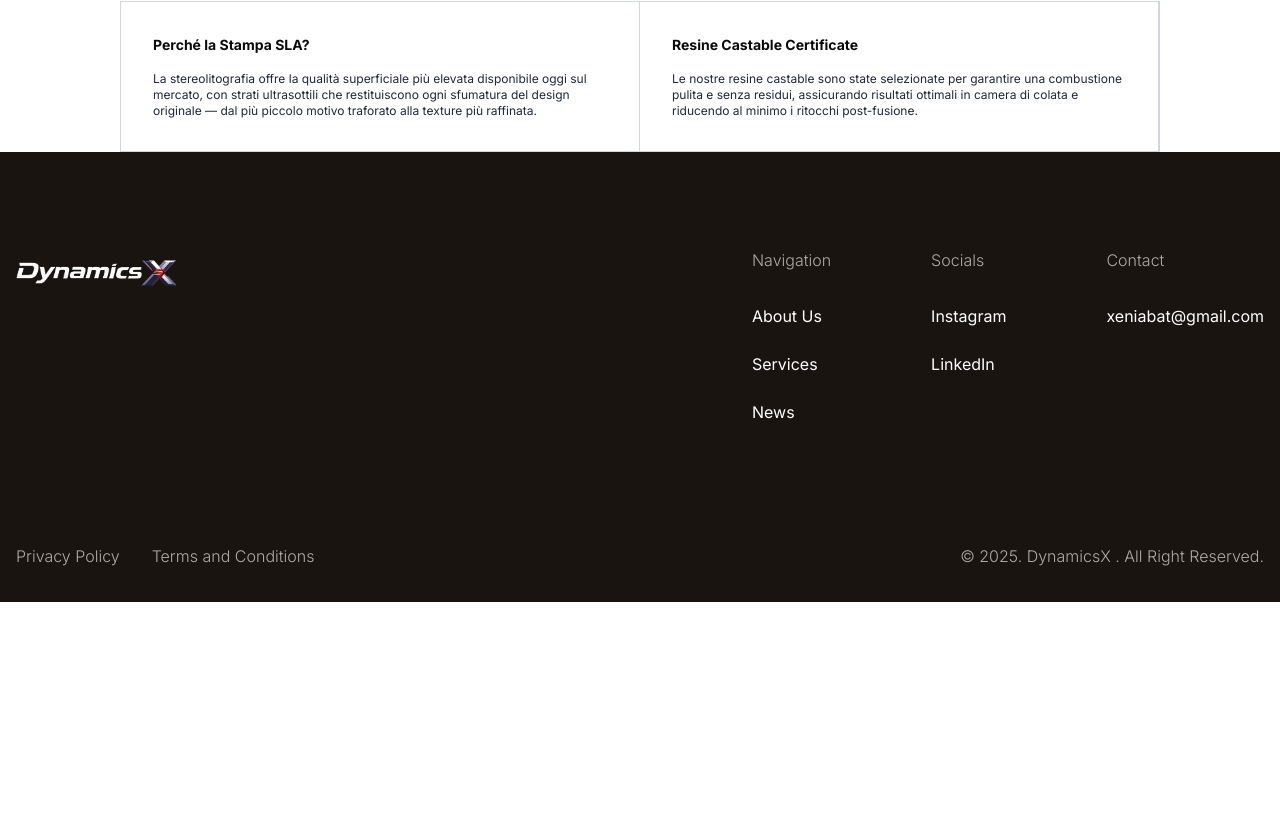
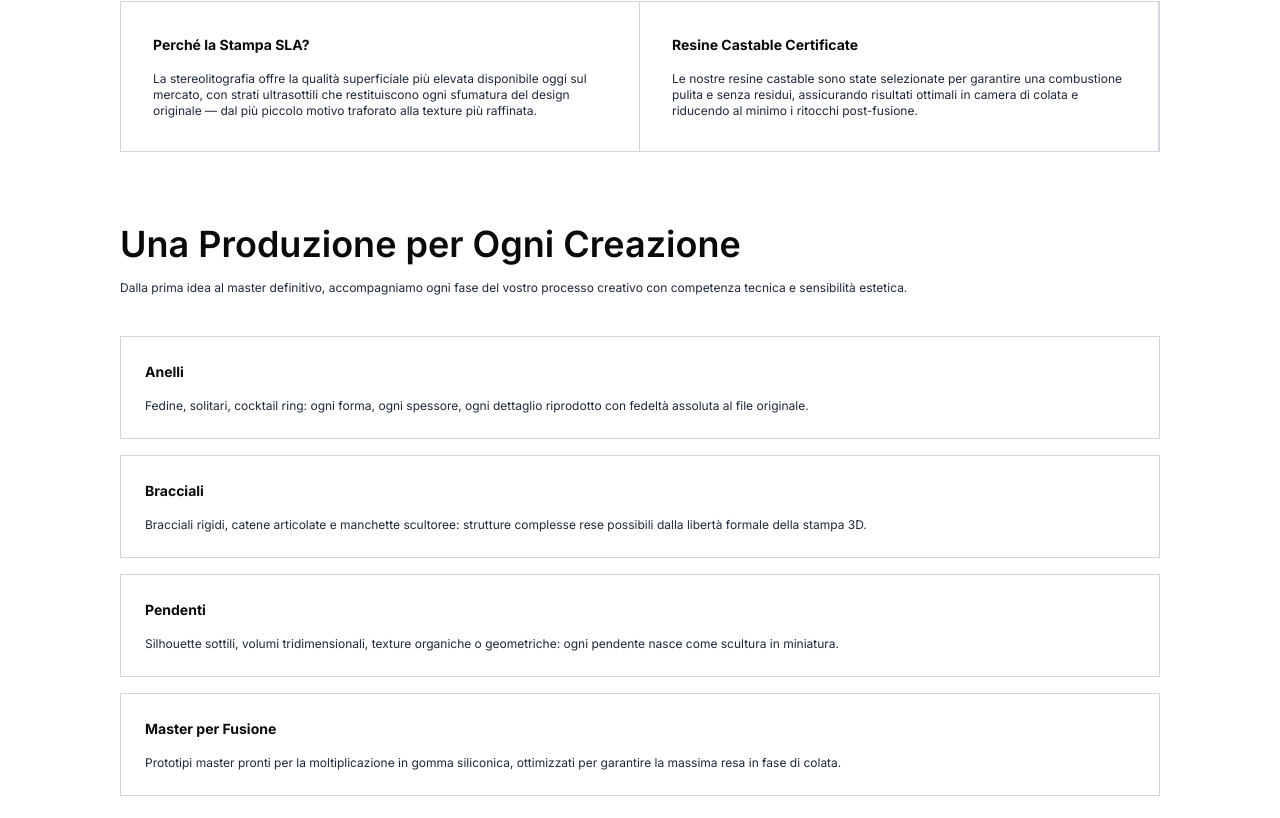
Before and after one commit to alimuzzaman-zamaddar/dynamic-x-project, a React (Vite) app: page /jwellery in a window 1280 px wide. Shown: the part 962-1780 px from the top of the page. Before the commit the page ends 1564 px from the top, so only its background shows below. Built offline with nearby package versions, Linux system fonts and the light colour scheme.

Commit message:
feat:complete the creazione section

```diff
--- /dev/null
+++ b/src/components/PagesComponent/Jwellery/Creazione.jsx
@@ -0,0 +1,33 @@
+import React from 'react'
+import Container from '../../../shared/Container'
+
+const Creazione = () => {
+  return (
+    <section className='lg:py-18 py-8'>
+      <Container>
+        <h2 className='lg:text-4xl text-2xl font-semibold text-[#0A0A0A]'>Una Produzione per Ogni Creazione</h2>
+        <p className='text-xs font-normal text-[#1E2939] pt-4'>Dalla prima idea al master definitivo, accompagniamo ogni fase del vostro processo creativo con competenza tecnica e sensibilità estetica.</p>
+        <div className="flex flex-col gap-4 mt-10">
+          <div className="border border-[#D1D5DC] p-6">
+            <h2 className='text-[14px] font-bold text-[#0A0A0A]'>Anelli</h2>
+            <p className='text-xs font-normal text-[#1E2939] pt-4'>Fedine, solitari, cocktail ring: ogni forma, ogni spessore, ogni dettaglio riprodotto con fedeltà assoluta al file originale.</p>
+          </div>
+          <div className="border border-[#D1D5DC] p-6">
+            <h2 className='text-[14px] font-bold text-[#0A0A0A]'>Bracciali</h2>
+            <p className='text-xs font-normal text-[#1E2939] pt-4'>Bracciali rigidi, catene articolate e manchette scultoree: strutture complesse rese possibili dalla libertà formale della stampa 3D.</p>
+          </div>
+          <div className="border border-[#D1D5DC] p-6">
+            <h2 className='text-[14px] font-bold text-[#0A0A0A]'>Pendenti</h2>
+            <p className='text-xs font-normal text-[#1E2939] pt-4'>Silhouette sottili, volumi tridimensionali, texture organiche o geometriche: ogni pendente nasce come scultura in miniatura.</p>
+          </div>
+          <div className="border border-[#D1D5DC] p-6">
+            <h2 className='text-[14px] font-bold text-[#0A0A0A]'>Master per Fusione</h2>
+            <p className='text-xs font-normal text-[#1E2939] pt-4'>Prototipi master pronti per la moltiplicazione in gomma siliconica, ottimizzati per garantire la massima resa in fase di colata.</p>
+          </div>
+        </div>
+      </Container>
+    </section>
+  )
+}
+
+export default Creazione
--- a/src/pages/Jwellery.jsx
+++ b/src/pages/Jwellery.jsx
@@ -3,6 +3,7 @@ import Jwellerybanner from "../assets/img/bg/jwellery.png"
 import NewBanner from '../components/CommonComponents/NewBanner'
 import Micro from '../components/PagesComponent/Jwellery/Micro'
 import Bello from '../components/PagesComponent/Jwellery/Bello'
+import Creazione from '../components/PagesComponent/Jwellery/Creazione'
 
 const Jwellery = () => {
   return (
@@ -10,6 +11,7 @@ const Jwellery = () => {
       <NewBanner image={Jwellerybanner} />
       <Micro />
       <Bello />
+      <Creazione/>
     </>
   )
 }
```
